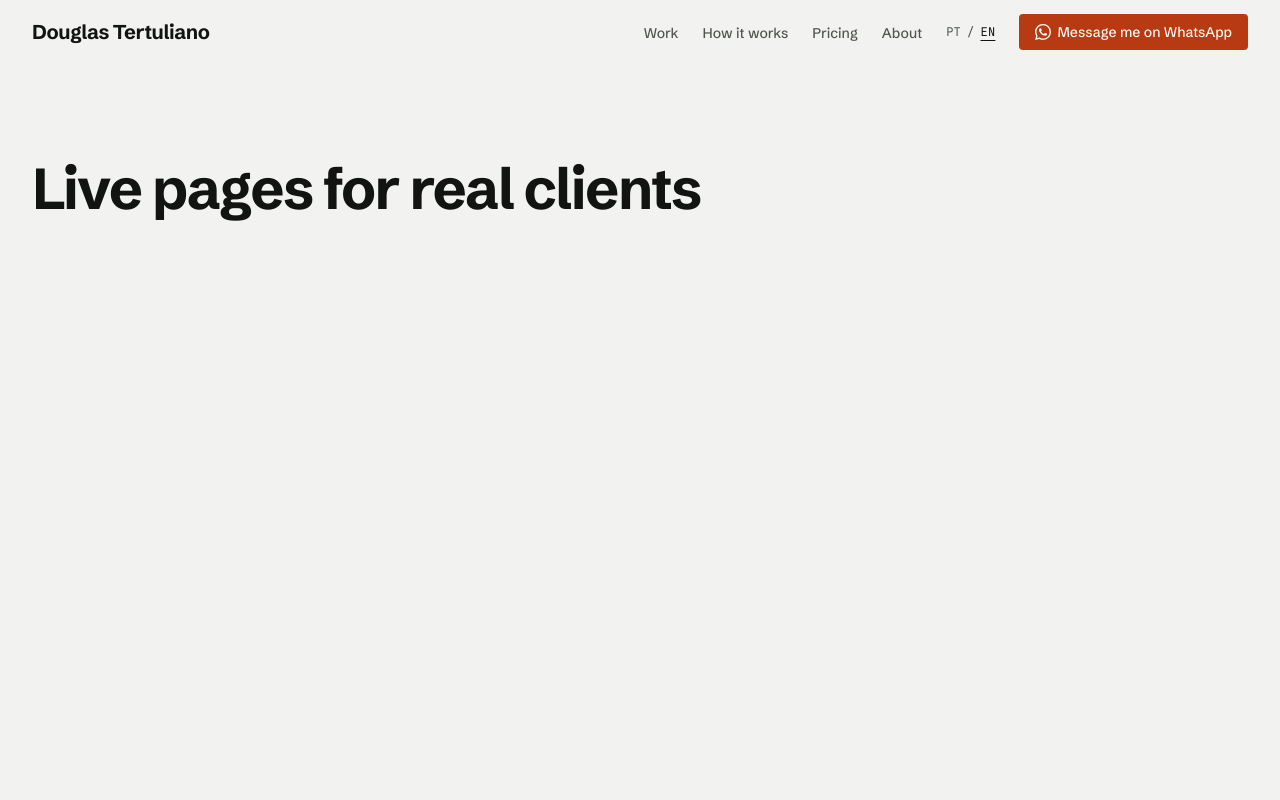
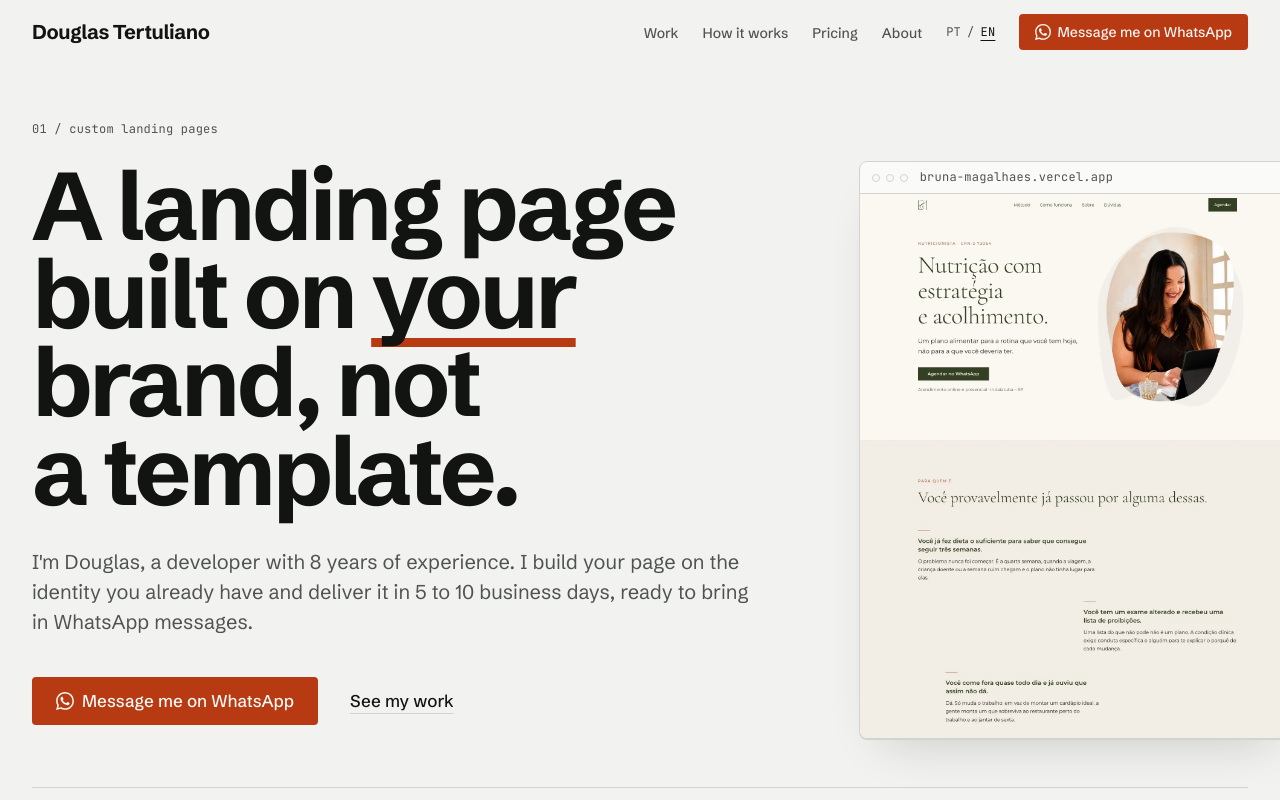
Before and after one commit to douglasjtds/mypage, a Next.js app: page /en in a window 1280 px wide. Shown: the top 800 px of the page. Built offline with nearby package versions, Linux system fonts and the light colour scheme.

Commit message:
feat(hero): add hero with browser-framed portfolio crop and load-in motion

```diff
--- a/scripts/capture-portfolio.ts
+++ b/scripts/capture-portfolio.ts
@@ -2,19 +2,26 @@
  * Captura página inteira de cada landing page do portfólio (1440px), converte
  * para .webp e grava as dimensões reais em src/content/projects.ts.
  *
+ * Também recorta o topo dos projetos com `heroCrop` (imagem do hero).
+ *
  * Uso: pnpm capture
+ *      pnpm capture --crops-only   (só refaz os recortes a partir dos .webp existentes, sem abrir os sites)
  */
 import { readFile, writeFile, mkdir } from "node:fs/promises";
 import path from "node:path";
 import { chromium, type Page } from "@playwright/test";
 import sharp from "sharp";
-import { landingProjects } from "../src/content/projects";
+import { landingProjects, type LandingProject } from "../src/content/projects";
 
 const ROOT = path.resolve(import.meta.dirname, "..");
 const PROJECTS_FILE = path.join(ROOT, "src/content/projects.ts");
 const VIEWPORT = { width: 1440, height: 900 };
 const MAX_BYTES = 400 * 1024;
 const QUALITIES = [80, 75, 70, 65];
+// Recorte do hero: topo do site em 4:5 (1440x1800). Arquivo pequeno, porque é o LCP.
+const HERO_CROP_HEIGHT = 1800;
+const HERO_CROP_QUALITY = 80;
+const CROPS_ONLY = process.argv.includes("--crops-only");
 
 // Captura não deve contar como visita no analytics de ninguém.
 const ANALYTICS =
@@ -91,7 +98,37 @@ function updateDimensions(source: string, src: string, width: number, height: nu
   return source.replace(pattern, `$1${width}$2${height}`);
 }
 
+/** Recorta o topo da captura para o hero e devolve o projects.ts com as dimensões atualizadas. */
+async function writeHeroCrop(project: LandingProject, source: Buffer, projectsSource: string) {
+  if (!project.heroCrop) return projectsSource;
+
+  const { width, height } = await sharp(source).metadata();
+  const cropHeight = Math.min(HERO_CROP_HEIGHT, height!);
+  const out = await sharp(source)
+    .extract({ left: 0, top: 0, width: width!, height: cropHeight })
+    .webp({ quality: HERO_CROP_QUALITY })
+    .toBuffer();
+  await writeFile(path.join(ROOT, "public", project.heroCrop.src), out);
+
+  const kb = Math.round(out.byteLength / 1024);
+  console.log(`  ${project.heroCrop.src}: ${width}x${cropHeight}, ${kb}KB, qualidade ${HERO_CROP_QUALITY}`);
+  return updateDimensions(projectsSource, project.heroCrop.src, width!, cropHeight);
+}
+
+async function cropsOnly() {
+  let projectsSource = await readFile(PROJECTS_FILE, "utf8");
+  for (const project of landingProjects.filter((p) => p.heroCrop)) {
+    console.log(`\n${project.name}: recorte a partir de ${project.screenshot.src}`);
+    const source = await readFile(path.join(ROOT, "public", project.screenshot.src));
+    projectsSource = await writeHeroCrop(project, source, projectsSource);
+  }
+  await writeFile(PROJECTS_FILE, projectsSource);
+  console.log("\nprojects.ts atualizado.");
+}
+
 async function main() {
+  if (CROPS_ONLY) return cropsOnly();
+
   await mkdir(path.join(ROOT, "public/portfolio"), { recursive: true });
   let projectsSource = await readFile(PROJECTS_FILE, "utf8");
 
@@ -131,6 +168,8 @@ async function main() {
       }
 
       projectsSource = updateDimensions(projectsSource, project.screenshot.src, width!, height!);
+      // Recorta do PNG original, sem perder qualidade numa segunda compressão.
+      projectsSource = await writeHeroCrop(project, png, projectsSource);
     }
   } finally {
     await browser.close();
--- a/src/app/[locale]/page.tsx
+++ b/src/app/[locale]/page.tsx
@@ -1,10 +1,11 @@
 import type { Locale } from "next-intl";
 import { getTranslations, setRequestLocale } from "next-intl/server";
+import { Hero } from "@/components/sections/hero";
 import { SiteFooter } from "@/components/sections/site-footer";
 import { SiteHeader } from "@/components/sections/site-header";
 
 // Provisório (Etapa 05): seções vazias só com id e título, para testar a navegação.
-// Cada uma é substituída pela seção real nas Etapas 06 a 12.
+// Cada uma é substituída pela seção real nas Etapas 07 a 12.
 const placeholderSections = [
   { id: "portfolio", title: "portfolio.title" },
   { id: "como-funciona", title: "process.title" },
@@ -30,6 +31,7 @@ export default async function Home({ params }: PageProps<"/[locale]">) {
       </a>
       <SiteHeader locale={locale} />
       <main id="conteudo" tabIndex={-1}>
+        <Hero locale={locale} />
         {placeholderSections.map((section) => (
           <section
             key={section.id}
--- a/src/app/globals.css
+++ b/src/app/globals.css
@@ -53,6 +53,15 @@
   text-decoration-thickness: 0.09em;
   text-underline-offset: 0.1em;
   text-decoration-skip-ink: none;
+}
+
+/*
+ * Entrada única do hero (só no carregamento): fade + 10px de subida, ease-out, escalonada
+ * em passos de 60ms via --enter-step. Movimento reduzido: o bloco no fim do arquivo zera duração e atraso.
+ */
+@utility enter-up {
+  animation: enter-up 360ms var(--ease-out) both;
+  animation-delay: calc(var(--enter-step, 0) * 60ms);
 }
 
 @theme inline {
@@ -195,6 +204,13 @@
   }
 }
 
+@keyframes enter-up {
+  from {
+    opacity: 0;
+    transform: translateY(10px);
+  }
+}
+
 @keyframes fade-in {
   from {
     opacity: 0;
@@ -223,6 +239,11 @@
     scroll-behavior: auto !important;
   }
 
+  /* Entradas de carregamento somem por completo: o conteúdo já nasce no lugar. */
+  .enter-up {
+    animation: none !important;
+  }
+
   *,
   *::before,
   *::after {
--- /dev/null
+++ b/src/components/sections/hero.tsx
@@ -0,0 +1,96 @@
+import Image from "next/image";
+import type { CSSProperties } from "react";
+import type { Locale } from "next-intl";
+import { getTranslations } from "next-intl/server";
+import { BrowserFrame } from "@/components/ui/browser-frame";
+import { Button } from "@/components/ui/button";
+import { richTags } from "@/components/ui/emphasis";
+import { WhatsAppIcon } from "@/components/ui/icons";
+import { landingProjects } from "@/content/projects";
+import { buildWhatsAppUrl } from "@/lib/whatsapp";
+
+const facts = ["one", "two", "three"] as const;
+
+// Passo da entrada escalonada (utilitário enter-up em globals.css): 60ms por passo.
+const step = (n: number) => ({ "--enter-step": n }) as CSSProperties;
+
+export async function Hero({ locale }: { locale: Locale }) {
+  const t = await getTranslations({ locale, namespace: "hero" });
+  const tA11y = await getTranslations({ locale, namespace: "a11y" });
+  const project = landingProjects.find((p) => p.heroCrop);
+
+  return (
+    // overflow-x-clip: a janela sangra para a direita sem criar rolagem horizontal.
+    <section aria-labelledby="hero-title" className="overflow-x-clip">
+      <div className="mx-auto grid max-w-content grid-cols-4 gap-x-6 px-4 pt-12 md:px-6 md:pt-16 lg:grid-cols-12 lg:px-8 lg:pt-14">
+        <div className="col-span-full lg:col-span-8">
+          <p className="enter-up font-mono text-label text-ink-muted" style={step(0)}>
+            {t("label")}
+          </p>
+          <h1 id="hero-title" className="enter-up mt-6 font-display text-display-xl text-balance" style={step(1)}>
+            {t.rich("headline", richTags)}
+          </h1>
+          <p className="enter-up mt-8 max-w-[60ch] text-body-l text-ink-muted" style={step(2)}>
+            {t("subheadline")}
+          </p>
+          <div className="enter-up mt-10 flex flex-wrap items-center gap-x-8 gap-y-4" style={step(3)}>
+            <Button asChild>
+              <a
+                href={buildWhatsAppUrl({ locale })}
+                target="_blank"
+                rel="noopener noreferrer"
+                data-cta-position="hero"
+              >
+                <WhatsAppIcon className="size-[18px]" />
+                {t("ctaPrimary")}
+                <span className="sr-only">{tA11y("newTab")}</span>
+              </a>
+            </Button>
+            <a
+              href="#portfolio"
+              className="rounded-xs font-medium text-ink underline decoration-line decoration-1 underline-offset-[6px] transition-colors duration-150 hover:text-accent hover:decoration-accent"
+            >
+              {t("ctaSecondary")}
+            </a>
+          </div>
+        </div>
+
+        {project?.heroCrop && (
+          <div
+            className="enter-up col-span-full mt-14 md:ml-auto md:w-3/5 lg:col-span-4 lg:mt-10 lg:-mr-12 lg:w-auto"
+            style={step(3)}
+          >
+            <BrowserFrame domain={project.domain}>
+              <Image
+                src={project.heroCrop.src}
+                width={project.heroCrop.width}
+                height={project.heroCrop.height}
+                alt={t("visualAlt")}
+                // LCP: <link rel=preload> no <head> e prioridade alta na própria <img>.
+                preload
+                fetchPriority="high"
+                sizes="(min-width: 1024px) 30vw, (min-width: 768px) 60vw, 100vw"
+                // Mobile e tablet: janela mais baixa (4:3), mostrando o topo. Desktop: o recorte inteiro (4:5).
+                className="aspect-4/3 w-full object-cover object-top lg:aspect-4/5"
+              />
+            </BrowserFrame>
+          </div>
+        )}
+
+        <ul
+          className="enter-up col-span-full mt-14 flex flex-col border-t border-line font-mono text-label text-ink-muted sm:flex-row sm:gap-6 sm:py-5 lg:mt-12"
+          style={step(4)}
+        >
+          {facts.map((fact) => (
+            <li
+              key={fact}
+              className="border-b border-line py-3 sm:border-b-0 sm:py-0 sm:not-first:border-l sm:not-first:pl-6"
+            >
+              {t(`facts.${fact}`)}
+            </li>
+          ))}
+        </ul>
+      </div>
+    </section>
+  );
+}
--- /dev/null
+++ b/src/components/ui/browser-frame.tsx
@@ -0,0 +1,33 @@
+import type { ReactNode } from "react";
+import { cn } from "@/lib/utils";
+
+// Janela de navegador mínima para mostrar os sites do portfólio (hero e Etapa 07).
+// Raio 8px e a única sombra do sistema (--shadow-window). Círculos só em contorno, sem cor.
+function BrowserFrame({
+  domain,
+  children,
+  className,
+}: {
+  domain: string;
+  children: ReactNode;
+  className?: string;
+}) {
+  return (
+    <div
+      data-slot="browser-frame"
+      className={cn("overflow-hidden rounded-md border border-line bg-raised shadow-window", className)}
+    >
+      <div className="flex h-8 items-center gap-3 border-b border-line px-3">
+        <span aria-hidden="true" className="flex shrink-0 gap-1.5">
+          <span className="size-2 rounded-full border border-line" />
+          <span className="size-2 rounded-full border border-line" />
+          <span className="size-2 rounded-full border border-line" />
+        </span>
+        <span className="min-w-0 truncate font-mono text-label text-ink-muted">{domain}</span>
+      </div>
+      {children}
+    </div>
+  );
+}
+
+export { BrowserFrame };
--- a/src/content/projects.ts
+++ b/src/content/projects.ts
@@ -28,6 +28,8 @@ export type LandingProject = BaseProject & {
   screenshot: Screenshot;
   /** URL aberta pelo `pnpm capture` quando não deve ser a de produção (não poluir o analytics do cliente). */
   captureUrl?: string;
+  /** Recorte do topo do screenshot, usado no hero. Gerado pelo `pnpm capture` (ou `--crops-only`). */
+  heroCrop?: Screenshot;
 };
 
 export type OtherProject = BaseProject & {
@@ -49,6 +51,7 @@ export const projects: Project[] = [
     messageKey: "brunaMagalhaes",
     published: true,
     screenshot: { src: "/portfolio/bruna-magalhaes.webp", width: 1440, height: 8578 },
+    heroCrop: { src: "/portfolio/bruna-magalhaes-hero.webp", width: 1440, height: 1800 },
   },
   {
     slug: "alando-digital",
```
Also changed, not shown: public/portfolio/bruna-magalhaes-hero.webp (added), 2 other files (tests, documents, lock files or other folders).
